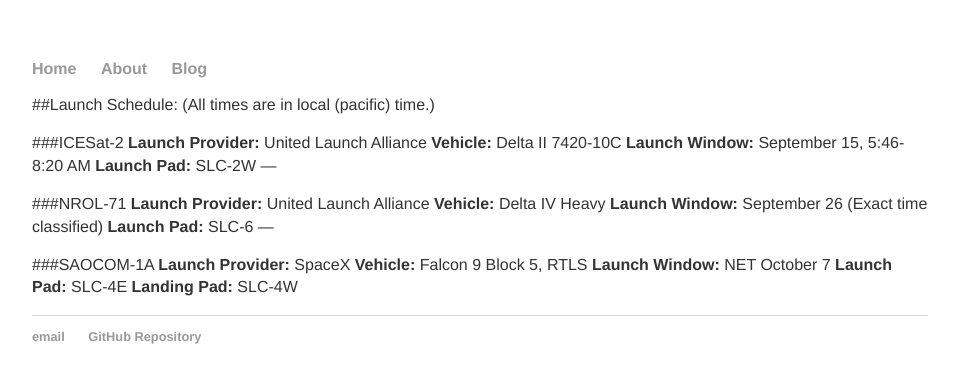
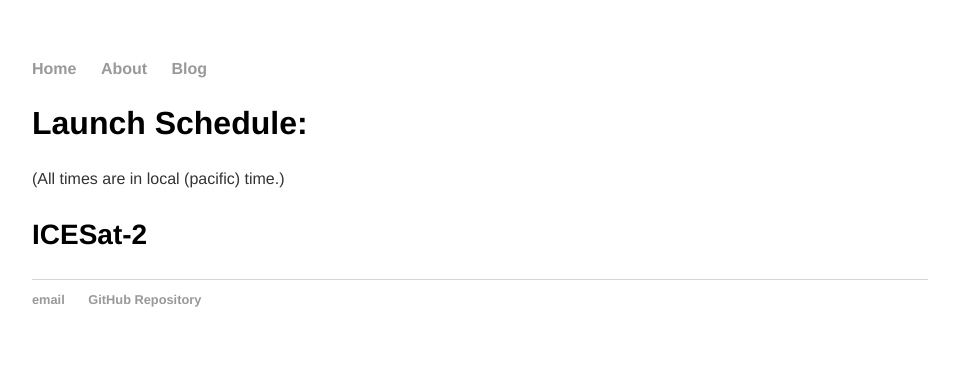
Before and after one commit to CST-100/Launchrats-West-Coast, a Jekyll site: the page built from _posts/2018-09-07-Launch Schedule.md, in a window 1280 px wide. Shown: the top 383 px of the page, without its empty margins (160-1119 px from the left). Built offline with Jekyll 4.4.1, drawn with Linux system fonts in a browser that asks for light colours; our own code applies the rules of GitHub Pages for plain Markdown files.

Commit message:
Update 2018-09-07-Launch Schedule.md

```diff
--- a/_posts/2018-09-07-Launch Schedule.md
+++ b/_posts/2018-09-07-Launch Schedule.md
@@ -1,23 +1,4 @@
-##Launch Schedule:
+## Launch Schedule:
 (All times are in local (pacific) time.)
 
-###ICESat-2
-**Launch Provider:** United Launch Alliance
-**Vehicle:** Delta II 7420-10C
-**Launch Window:** September 15, 5:46-8:20 AM
-**Launch Pad:** SLC-2W
----
-
-###NROL-71
-**Launch Provider:** United Launch Alliance
-**Vehicle:** Delta IV Heavy
-**Launch Window:** September 26 (Exact time classified)
-**Launch Pad:** SLC-6
----
-
-###SAOCOM-1A
-**Launch Provider:** SpaceX
-**Vehicle:** Falcon 9 Block 5, RTLS
-**Launch Window:** NET October 7
-**Launch Pad:** SLC-4E
-**Landing Pad:** SLC-4W
+### ICESat-2
```
